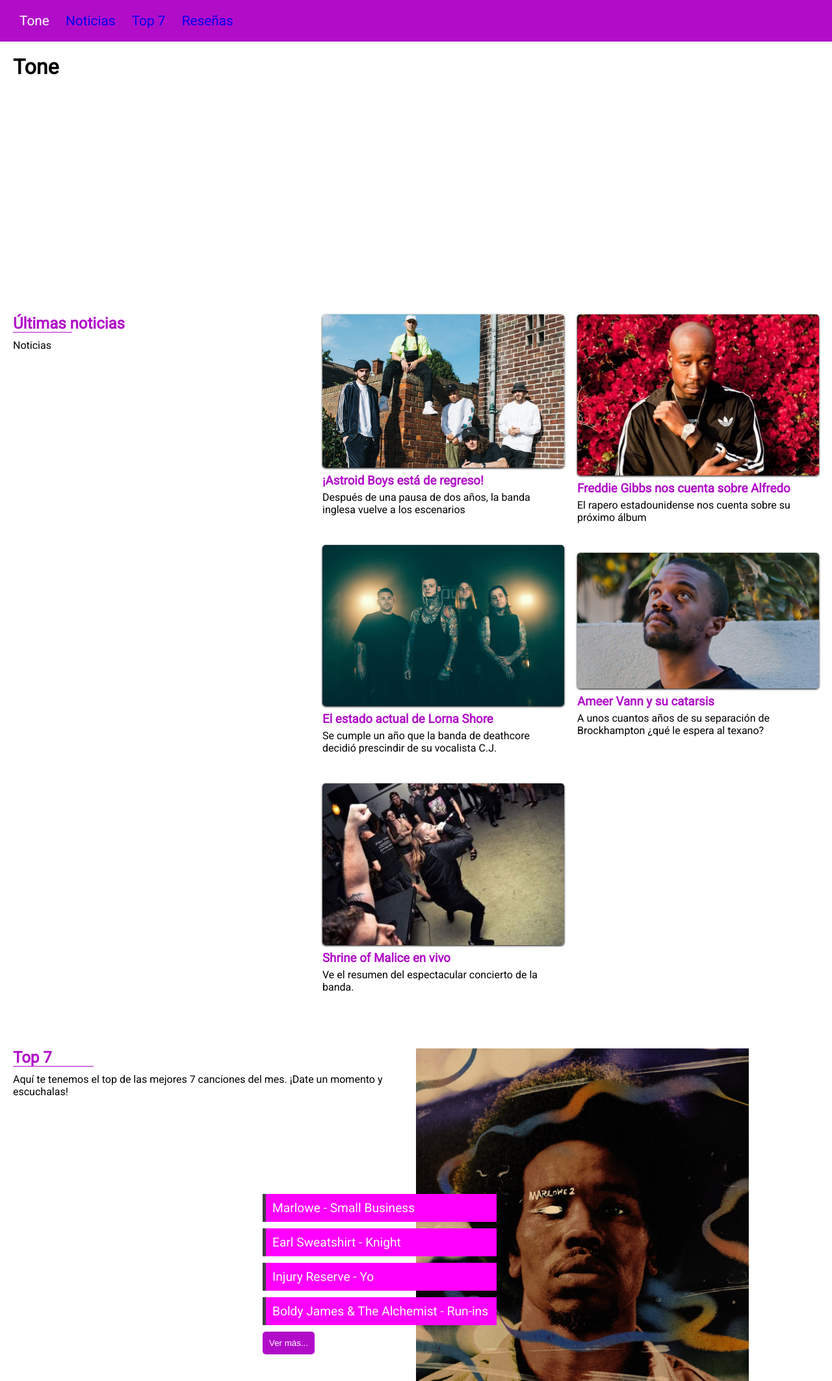
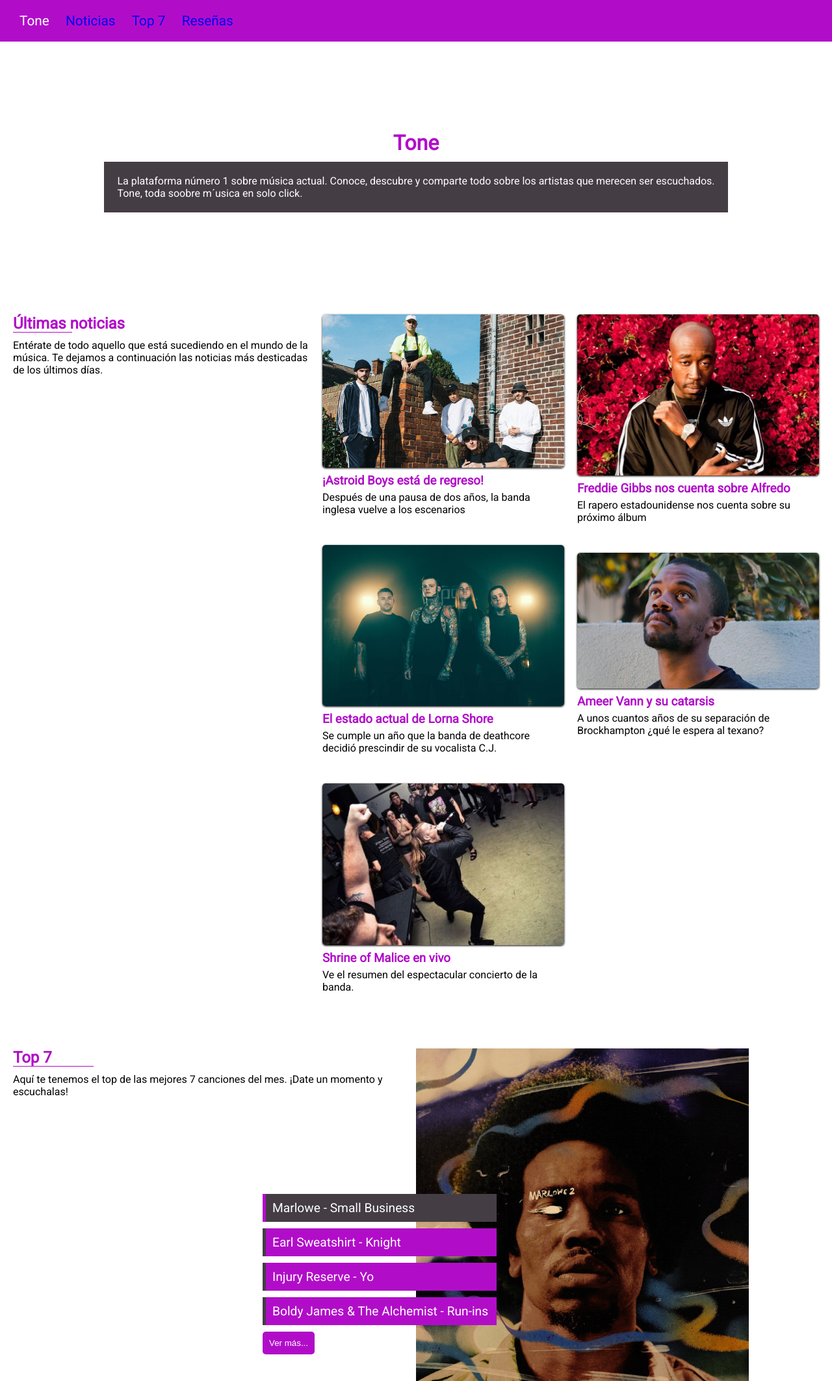
Before and after one commit to abrahham/tone, a plain HTML site: page index.html in a window 1280 px wide. Shown: the top 2126 px of the page at 65% size. Drawn offline with Linux system fonts and the light colour scheme.

Commit message:
recorrdio de imágenes en lista

```diff
--- a/css/main.css
+++ b/css/main.css
@@ -63,6 +63,22 @@ nav li:hover {
 .btn:hover {
 	background-color: var(--primario);
 }
+/* Panel land */
+#land {
+	display: flex;
+	justify-content: center;
+	align-items: center;
+	flex-direction: column;
+}
+#land > h1 {
+	color: var(--secundario);
+}
+#land > div {
+	margin-top: 10px;
+	padding: 20px;
+	background-color: var(--primario);
+	color: white;
+}
 /* Panel de noticias */
 #noticias, #resenias {
 	display: grid;
@@ -121,16 +137,16 @@ nav li:hover {
 	list-style: none;
 }
 #top li {
-	border-left: 5px solid var(--primario);
 	cursor: pointer;
 	padding: 10px;
 	font-size: 1.2rem;
 	list-style: none;
-	background-color: magenta;
+	border-left: 5px solid var(--primario);
+	background-color: var(--secundario);
 	color: white;
 	margin-bottom: 10px;
 }
-.seleccionado, #top li:hover {
+#top li:hover, #top li.seleccionado  {
 	background-color: var(--primario);
 	border-left: 5px solid var(--secundario);
 }
--- a/index.html
+++ b/index.html
@@ -6,7 +6,7 @@
 	<link rel="stylesheet" href="https://fonts.googleapis.com/css?family=Roboto">
 	<meta name="viewport" content="width=device-width, initial-scale=1.0">
 </head>
-<body>
+<body onload="recorrerLista()">
 	<nav>
 		<ul>
 			<li><a>Tone</a></li>
@@ -17,13 +17,22 @@
 	</nav>
 	<div class="panel" id="land">
 		<h1>Tone</h1>
+		<div>
+			<p>
+				La plataforma número 1 sobre música actual. Conoce, descubre y comparte todo sobre los artistas que merecen ser escuchados.
+			</p>
+			<p>
+				Tone, toda soobre m´usica en solo click.
+			</p>
+		</div>
 	</div>
 	<div class="panel" id="noticias">
 		<div class="titulo-cont">
 			<h2>Últimas noticias</h2>
 			<div>
 				<p>
-					Noticias
+					Entérate de todo aquello que está sucediendo en el mundo de la música.
+					Te dejamos a continuación las noticias más desticadas de los últimos días.
 				</p>
 			</div>
 		</div>
--- a/js/main.js
+++ b/js/main.js
@@ -3,6 +3,22 @@ var showcase = document.querySelector("#top-showcase");
 var lista = document.querySelectorAll("#top-lista > li");
 lista.forEach((item, index) => {
 	item.addEventListener('mouseover', () => {
-		showcase.style.backgroundImage = `url('img/${imagenes[index]}')`;
+		cambiarImagen(index);
+	});
+	item.addEventListener('click', () => {
+		item.classList.add("seleccionado");
 	});
 });
+
+function recorrerLista() {
+	var index = 0;
+	setInterval(function() {
+		lista.forEach(item => item.classList.remove("seleccionado"));
+		lista[index].classList.add("seleccionado");
+		cambiarImagen(index);
+		index = (index == lista.length - 1) ? 0 : index + 1;
+	}, 900);
+}
+function cambiarImagen(index) {
+	showcase.style.backgroundImage = `url('img/${imagenes[index]}')`;
+}
```
